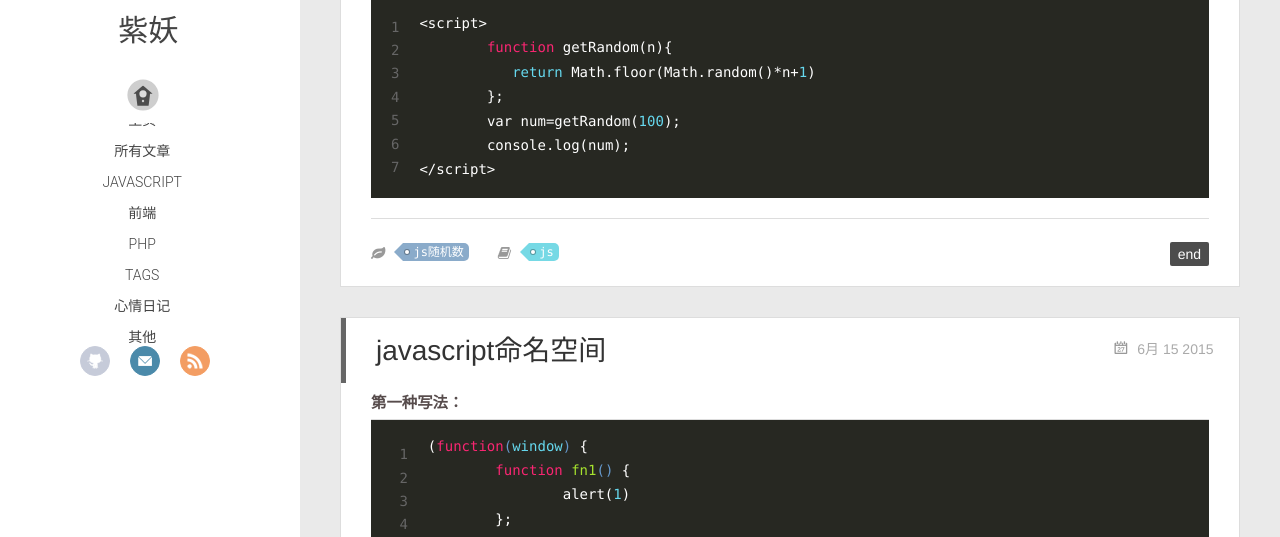
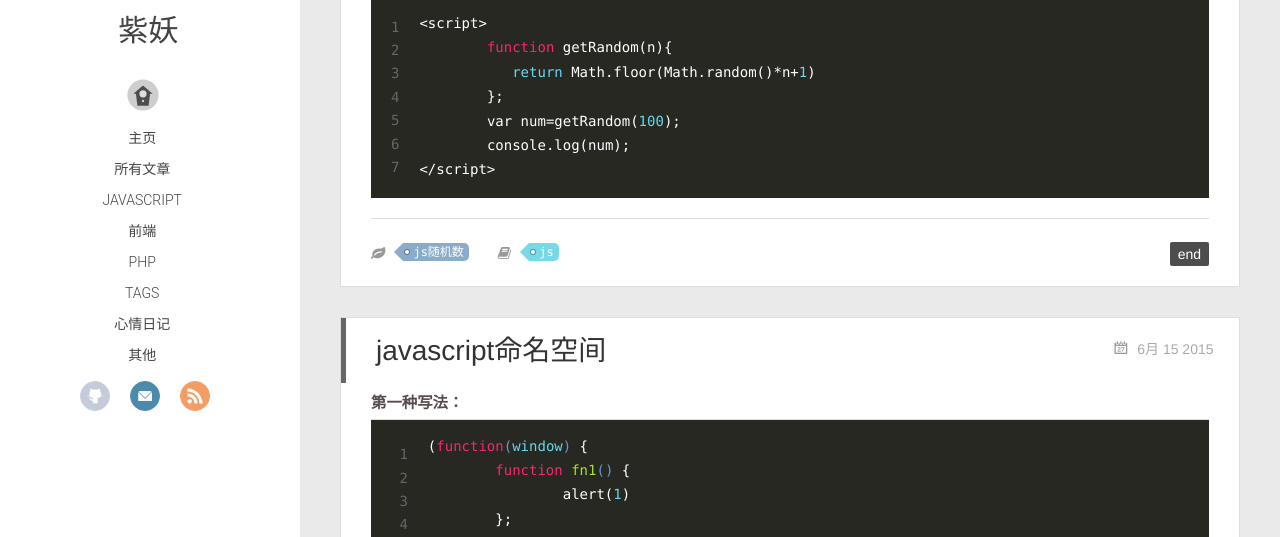
Before and after one commit to spritegirl/spritegirl.github.io, a plain HTML site: page index.html in a window 1280 px wide. Shown: the part 251-788 px from the top of the page. Drawn offline with nearby package versions, Linux system fonts and the light colour scheme; some packages are replaced by stand-ins of ours.

Commit message:
Site updated: 2015-06-16 19:35:46

```diff
--- a/css/style.css
+++ b/css/style.css
@@ -512,7 +512,7 @@ a {
   cursor: pointer;
   text-transform: uppercase;
   float: none;
-  height: 213px;
+  height: 248px;
   margin-left: -12px;
   text-align: center;
   display: -webkit-box;
```
